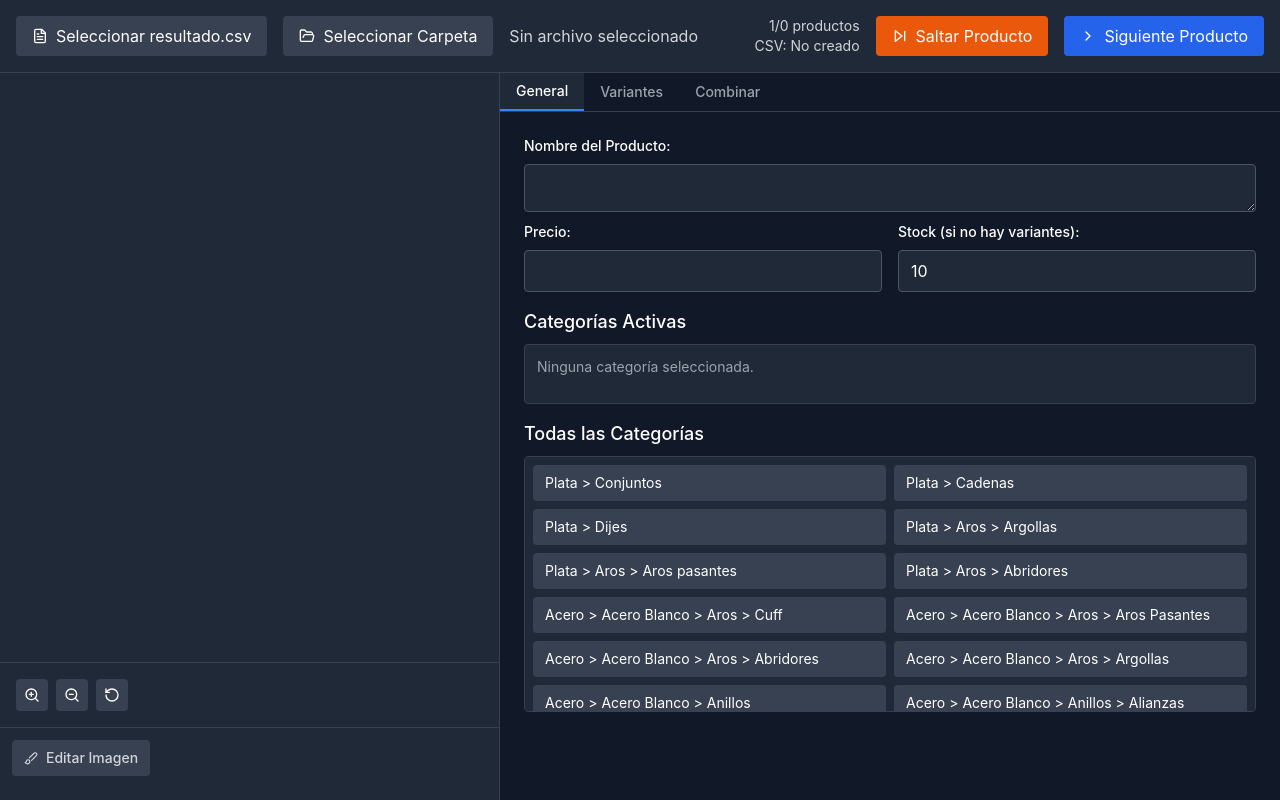
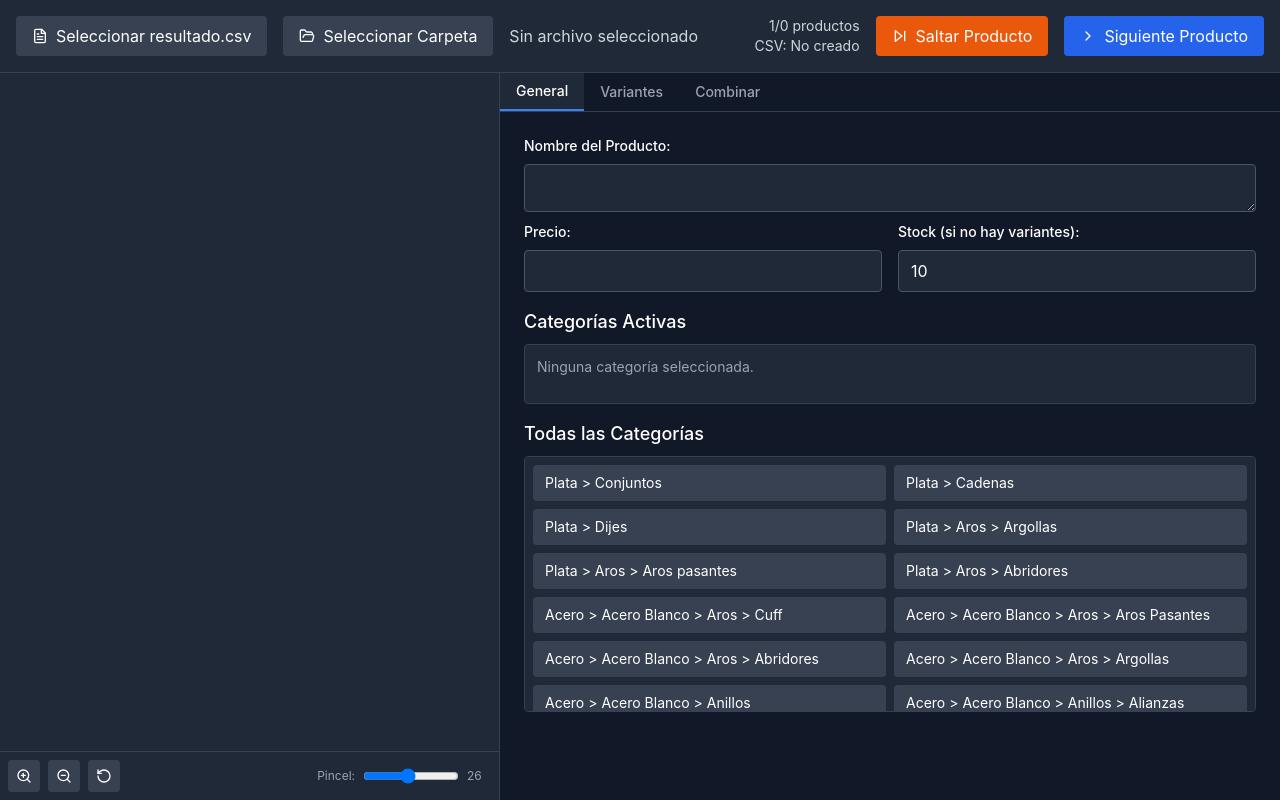
Before and after one commit to Leandrovis22/gestor-productos-tiendanube, a React (Vite) app in the folder renderer/: page / in a window 1280 px wide. Built offline with nearby package versions, Linux system fonts and the light colour scheme.

Commit message:
ui arreglado falta guardar fotos correctamente

```diff
--- a/renderer/src/App.jsx
+++ b/renderer/src/App.jsx
@@ -906,13 +906,6 @@ const TiendaNubeProductManager = () => {
                 className="w-full h-full cursor-default"
               />
             </div>
-
-            <div className="p-4 border-t border-gray-700 flex items-center gap-2">
-              <button onClick={() => handleZoom(1)} className="p-2 bg-gray-700 hover:bg-gray-600 rounded"><ZoomIn size={16} /></button>
-              <button onClick={() => handleZoom(-1)} className="p-2 bg-gray-700 hover:bg-gray-600 rounded"><ZoomOut size={16} /></button>
-              <button onClick={() => setZoomFactor(1)} className="p-2 bg-gray-700 hover:bg-gray-600 rounded"><RotateCcw size={16} /></button>
-            </div>
-
             <InpaintingTool
               ref={inpaintingToolRef}
               mainCanvasRef={canvasRef}
@@ -922,7 +915,16 @@ const TiendaNubeProductManager = () => {
               zoomFactor={zoomFactor}
               displayOffset={displayOffset}
               displaySize={displaySize}
-            />
+            >
+              <div className="p-2 border-t border-gray-700 flex items-center justify-between gap-2">
+                <div className="flex items-center gap-2">
+                  <button onClick={() => handleZoom(1)} className="p-2 bg-gray-700 hover:bg-gray-600 rounded"><ZoomIn size={16} /></button>
+                  <button onClick={() => handleZoom(-1)} className="p-2 bg-gray-700 hover:bg-gray-600 rounded"><ZoomOut size={16} /></button>
+                  <button onClick={() => setZoomFactor(1)} className="p-2 bg-gray-700 hover:bg-gray-600 rounded"><RotateCcw size={16} /></button>
+                </div>
+                {/* Inpainting controls will be injected here */}
+              </div>
+            </InpaintingTool>
 
             <ProductThumbnails />
           </div>
--- a/renderer/src/InpaintingTool.jsx
+++ b/renderer/src/InpaintingTool.jsx
@@ -9,9 +9,11 @@ const InpaintingTool = forwardRef(({
   onImageUpdateFromInpaint,
   zoomFactor,
   displayOffset,
-  displaySize
+  displaySize,
+  children
 }, ref) => {
-  const [isInpaintMode, setIsInpaintMode] = useState(false);
+  // isInpaintMode ahora es siempre true
+  const [isInpaintMode, setIsInpaintMode] = useState(true);
   const [isDrawing, setIsDrawing] = useState(false);
   const [brushSize, setBrushSize] = useState(26);
   const [maskPaths, setMaskPaths] = useState([]);
@@ -34,16 +36,18 @@ const InpaintingTool = forwardRef(({
       clearTimeout(drawTimeoutRef.current);
       drawTimeoutRef.current = null;
     }
-    setIsInpaintMode(false);
+    // Ya no se cambia el modo, siempre está activo
+    // setIsInpaintMode(false);
   };
 
   // Exponer la función de reinicio al componente padre
   useImperativeHandle(ref, () => ({
-    resetState
+    resetState,
+    undoChanges,
+    isProcessing
   }));
 
 
-  // Backup de imagen original al entrar en modo edición
   useEffect(() => {
     if (isInpaintMode && currentImage && !hasBackedUpOriginal) {
       setOriginalImageBackup(currentImage);
@@ -334,26 +338,13 @@ const InpaintingTool = forwardRef(({
     };
   }, []);
 
-  return (
-    <div className="border-t border-gray-700 bg-gray-800">
-      {/* Inpainting Controls */}
-      <div className="p-3">
-        <div className="flex items-center gap-2 mb-3">
-          <button
-            onClick={() => setIsInpaintMode(!isInpaintMode)}
-            disabled={isProcessing}
-            className={`flex items-center gap-2 px-3 py-2 rounded text-sm font-medium transition-colors ${
-              isInpaintMode
-                ? 'bg-blue-600 hover:bg-blue-500 text-white'
-                : 'bg-gray-700 hover:bg-gray-600 text-gray-300'
-            } ${isProcessing ? 'opacity-50 cursor-not-allowed' : ''}`}
-          >
-            <Brush size={14} />
-            {isInpaintMode ? 'Salir Edición' : 'Editar Imagen'}
-          </button>
-
-          {isInpaintMode && !isProcessing && (
+  // Inyectar los controles de inpainting en los children
+  const childrenWithInpaintControls = React.Children.map(children, child => {
+    if (React.isValidElement(child)) {
+      return React.cloneElement(child, {
+        children: (
           <>
+            {child.props.children}
             <div className="flex items-center gap-2">
               <label className="text-xs text-gray-400">Pincel:</label>
               <input
@@ -362,49 +353,31 @@ const InpaintingTool = forwardRef(({
                 max="50"
                 value={brushSize}
                 onChange={(e) => setBrushSize(parseInt(e.target.value))}
-                  className="w-16"
+                className="w-24"
+                disabled={isProcessing}
               />
               <span className="text-xs text-gray-400 w-6">{brushSize}</span>
-              </div>
-
-              {maskPaths.length > 0 && (
-                <button
-                  onClick={clearMask}
-                  className="flex items-center gap-2 px-3 py-2 bg-gray-600 hover:bg-gray-500 rounded text-sm font-medium"
-                  title="Limpiar trazos actuales"
-                >
-                  <RotateCcw size={14} />
-                  Limpiar
-                </button>
-              )}
-
               {hasBackedUpOriginal && (
                 <button
                   onClick={undoChanges}
-                  className="flex items-center gap-2 px-3 py-2 bg-red-600 hover:bg-red-500 rounded text-sm font-medium"
+                  disabled={isProcessing}
+                  className="flex items-center gap-2 px-3 py-2 bg-red-600 hover:bg-red-500 rounded text-sm font-medium disabled:opacity-50 disabled:cursor-not-allowed"
                   title="Restaurar imagen original"
                 >
                   <Undo size={14} />
                   Deshacer Todo
                 </button>
               )}
+            </div>
           </>
-          )}
-        </div>
+        ),
+      });
+    }
+    return child;
+  });
 
-        {isInpaintMode && (
-          <div className="text-xs text-gray-400 space-y-1">
-            <p>• Dibuja sobre las áreas que quieres eliminar/reparar</p>
-            <p>• El inpainting se aplica automáticamente al soltar el mouse</p>
-            <p>• Usa "Limpiar" para borrar trazos sin aplicar</p>
-            <p className="text-yellow-400">• Los cambios NO se guardan hasta hacer clic en "Siguiente Producto"</p>
-            {isProcessing && (
-              <p className="text-yellow-400 font-medium">• Procesando inpainting... Por favor espera.</p>
-            )}
-          </div>
-        )}
-      </div>
-    </div>
+  return (
+    <>{childrenWithInpaintControls}</>
   );
 });
 
```
Lines whose indentation alone changed are shown as unchanged.
